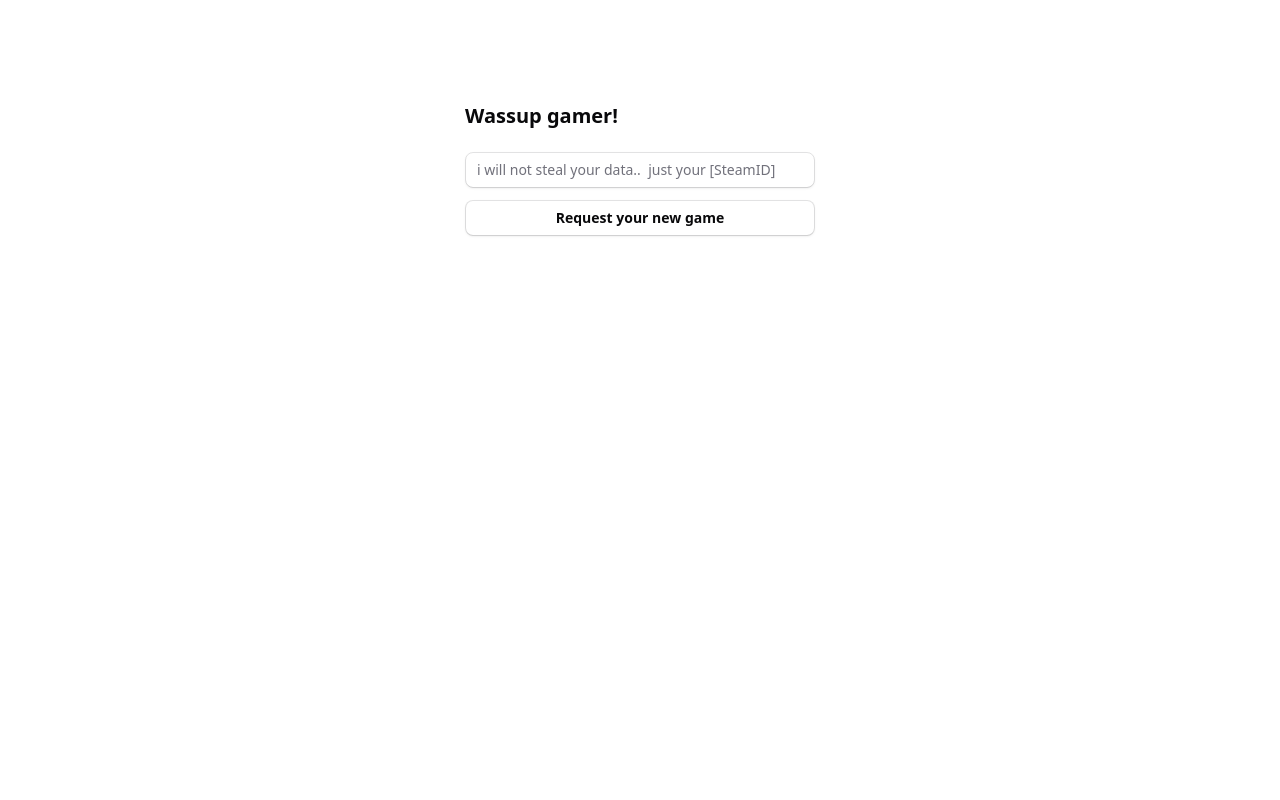
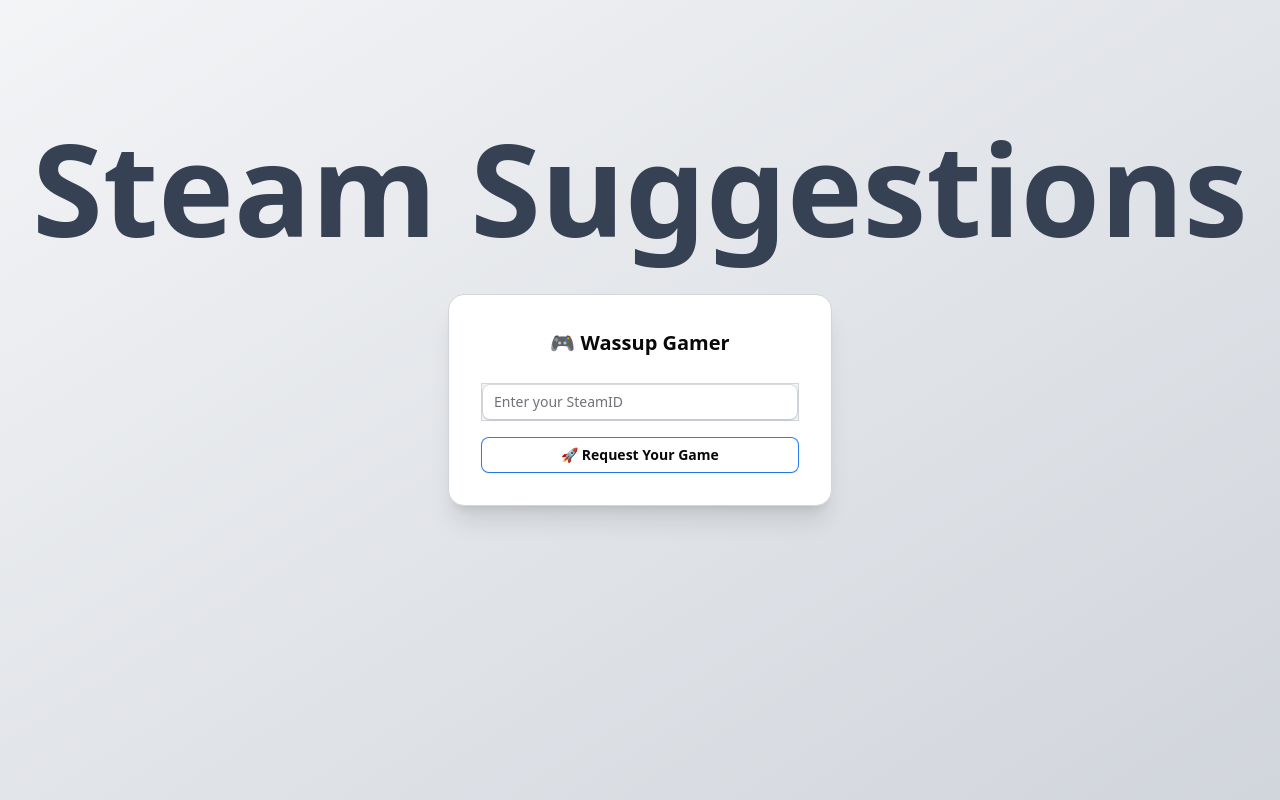
Before and after one commit to codingducksrl/tecaj-vega-frontend, a React (Vite) app: page / in a window 1280 px wide. Built offline with nearby package versions, Linux system fonts and the light colour scheme.

Commit message:
update header login + fix styling

```diff
--- a/src/pages/Login.tsx
+++ b/src/pages/Login.tsx
@@ -4,22 +4,32 @@
 import { useState } from "react";
 
 export default function Home() {
-
-    var [id, setId] = useState("")
+    const [id, setId] = useState("");
 
     return (
-        <>
-            <div className="flex flex-col w-full items-center">
-                <div className="w-[350px] mt-[100px]">
-                    <Heading>Wassup gamer!</Heading>
+        <div className="min-h-screen flex items-center justify-center bg-gradient-to-br from-gray-100 to-gray-300 text-gray-800 px-4">
+            <div className="absolute top-6 center-8 text-9xl font-bold text-gray-700 mt-[100px] ">
+                Steam Suggestions
+            </div>
 
-                    <div className="mt-[20px] flex flex-col gap-y-3">
-                        <Input placeholder="i will not steal your data..  just your [SteamID]" onChange={(event)=>{setId(event.target.value)}}></Input>
-                        {id}
-                        <Button href={`/page?steamid=${id}`} color='light' >Request your new game</Button>
-                    </div>
+            <div className="w-full max-w-sm bg-white p-8 rounded-2xl shadow-xl border border-gray-300">
+                <Heading className="text-center text-xl mb-6 text-gray-800">🎮 Wassup Gamer</Heading>
+
+                <div className="flex flex-col gap-y-4">
+                    <Input
+                        placeholder="Enter your SteamID"
+                        className="bg-gray-100 text-gray-900 border border-gray-300 focus:border-blue-400"
+                        onChange={(event) => setId(event.target.value)}
+                    />
+                    <Button
+                        href={`/page2?steamid=${id}`}
+                        color="light"
+                        className="w-full bg-blue-500 hover:bg-blue-600 text-white font-semibold py-2 rounded-lg transition duration-200"
+                    >
+                        🚀 Request Your Game
+                    </Button>
                 </div>
             </div>
-        </>
-    )
+        </div>
+    );
 }
```
